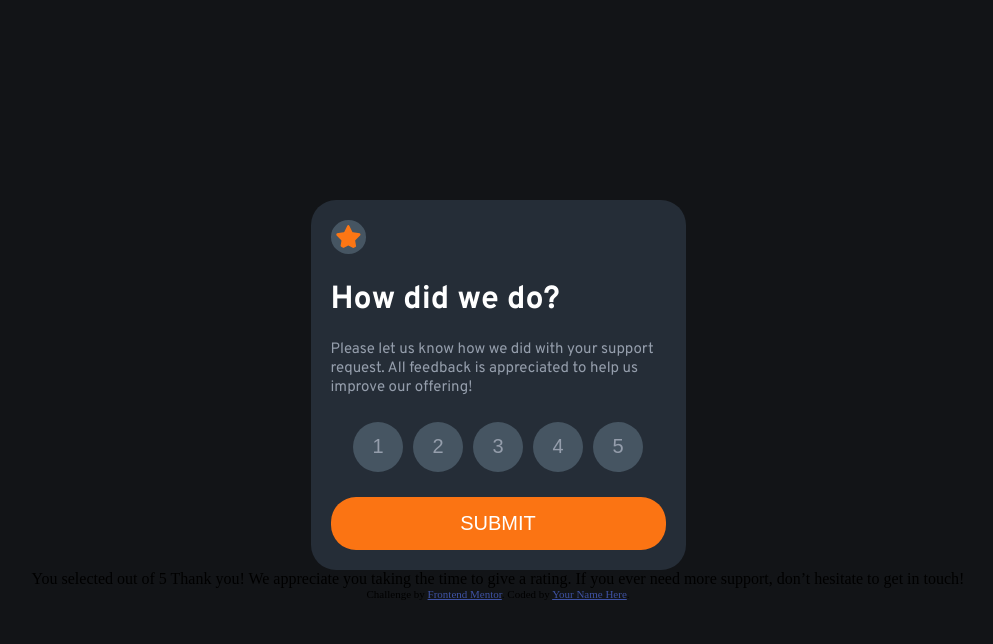
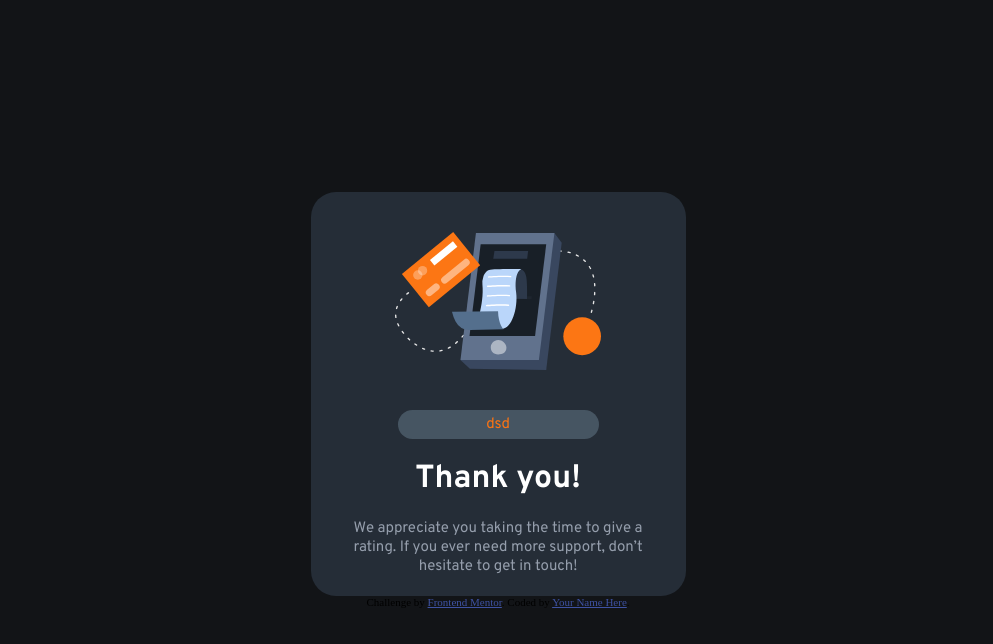
Before and after one commit to k4mlas/Interactive-rating-component, a plain HTML site: page index.html in a window 1280 px wide. Both pictures are taken after a click on the button "SUBMIT". Shown: the whole page, without its empty margins (142-1135 px from the left). Drawn offline with Linux system fonts and the light colour scheme.

Commit message:
working progress in js

```diff
--- a/index.html
+++ b/index.html
@@ -18,8 +18,6 @@
 
 <body>
 
-
-
   <div class="card">
 
     <div class="card__body">
@@ -28,7 +26,7 @@
       <div class="card__content">
 
         <h1 class="card__title"> How did we do?</h1>
-        <p class="card__text">  Please let us know how we did with your support request. All feedback is appreciated
+        <p class="card__text"> Please let us know how we did with your support request. All feedback is appreciated
           to help us improve our offering!</p>
       </div>
       <div class="card__range">
@@ -44,38 +42,26 @@
         <button class="sub">Submit</button>
       </div>
 
+      <div class="card__error">
+        <p class="card__errorText"></p>
+      </div>
+
 
     </div>
+    <div class="card__bodySecond">
+      <div class="card__voteImg">
 
+        <img src="./images/illustration-thank-you.svg" alt="icon">
+      </div>
+      <div class="card__contentSecond">
 
-
+        <p class="card__checkText">dsd</p>
+        <h1 class="card__titleSecond">Thank you!</h1>
+        <p class="card__infoText">We appreciate you taking the time to give a rating. If you ever need more support,
+          don’t hesitate to get in touch!</p>
+      </div>
+    </div>
   </div>
-
-
-  <!-- Thank you state start -->
-
-  You selected <!-- Add rating here --> out of 5
-
-  Thank you!
-
-  We appreciate you taking the time to give a rating. If you ever need more support,
-  don’t hesitate to get in touch!
-
-  <!-- Thank you state end -->
-
-
-
-
-
-
-
-
-
-
-
-
-
-
   <div class="attribution">
     Challenge by <a href="https://www.frontendmentor.io?ref=challenge" target="_blank">Frontend Mentor</a>.
     Coded by <a href="#">Your Name Here</a>.
--- a/js/main.js
+++ b/js/main.js
@@ -0,0 +1,47 @@
+const mainBtn = document.querySelector('.sub');
+// const oneBtn = document.querySelector('.first');
+// const twoBtn = document.querySelector('.second');
+// const threeBtn = document.querySelector('.third');
+// const fourBtn = document.querySelector('.four');
+// const fiveBtn = document.querySelector('.five');
+
+const btns = document.querySelectorAll('.btn');
+
+const check = document.querySelector('.card__checkText');
+const error = document.querySelector('.card__errorText');
+
+const bodyOne = document.querySelector('.card__body');
+const bodyTwo = document.querySelector('.card__bodySecond');
+
+const reating = () => {
+	if (check.textContent == '') {
+		error.textContent = 'Please select a rating!';
+	} else if (check.textContent !== '') {
+		bodyOne.style.display = 'none';
+		bodyTwo.style.display = 'block';
+	}
+};
+
+
+const yourNumb1 = () => {
+
+};
+const yourNumb2 = () => {
+	console.log(twoBtn.textContent);
+};
+const yourNumb3 = () => {
+	console.log(threeBtn.textContent);
+};
+const yourNumb4 = () => {
+	console.log(fourBtn.textContent);
+};
+const yourNumb5 = () => {
+	console.log(fiveBtn.textContent);
+};
+
+mainBtn.addEventListener('click', reating);
+// btns.addEventListener('click', yourNumb1);
+// twoBtn.addEventListener('click', yourNumb2);
+// threeBtn.addEventListener('click', yourNumb3);
+// fourBtn.addEventListener('click', yourNumb4);
+// fiveBtn.addEventListener('click', yourNumb5);
--- a/scss/_color.scss
+++ b/scss/_color.scss
@@ -4,4 +4,5 @@ $lighGrey: hsl(217, 12%, 63%);
 $mediumGrey: hsl(216, 12%, 54%);
 $darkBlue: hsl(213, 19%, 18%);
 $veryDarkBlue: hsl(216, 12%, 8%);
-$borderIcon:hsl(209, 17%, 33%);
+$borderIcon: hsl(209, 17%, 33%);
+$error: red;
--- a/scss/style.scss
+++ b/scss/style.scss
@@ -7,6 +7,8 @@
 	margin: 0;
 	padding: 0;
 }
+
+
 
 body {
 	display: flex;
@@ -85,7 +87,61 @@ body {
 			}
 		}
 	}
+	&__error {
+		margin-top: 15px;
+	}
+	&__errorText {
+		font-family: 'Overpass', sans-serif;
+		font-size: 20px;
+		color: $error;
+		text-align: center;
+	}
+
+	&__bodySecond {
+		display: none;
+		padding: 20px;
+		font-family: 'Overpass', sans-serif;
+	}
+	&__voteImg {
+		display: flex;
+		justify-content: center;
+		align-items: center;
+		padding: 20px;
+		width: 100%;
+		margin-bottom: 20px;
+		img {
+			width: 70%;
+		}
+	}
+	&__contentSecond {
+		display: flex;
+		justify-content: center;
+		align-items: center;
+		flex-direction: column;
+		width: 100%;
+	}
+	&__checkText {
+		text-align: center;
+		font-size: 15px;
+		padding: 5px;
+		color: $orange;
+		margin-bottom: 20px;
+		width: 60%;
+		background-color: $borderIcon;
+		border-radius: 55px;
+	}
+	&__titleSecond {
+		color: $white;
+		margin-bottom: 20px;
+	}
+	&__infoText {
+		text-align: center;
+		font-size: 15px;
+		color: $lighGrey;
+	}
 }
+
+
 
 .attribution {
 	font-size: 11px;
```
Also changed, not shown: css/style.css, 1 other file.
